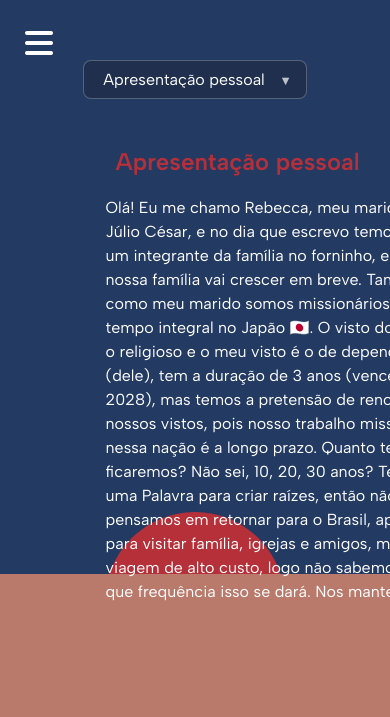
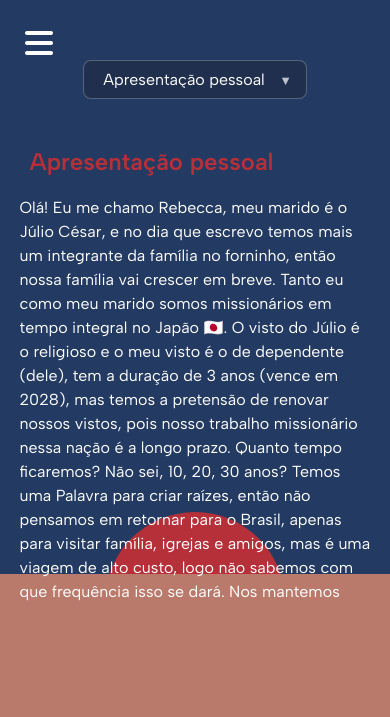
Before and after one commit to familiasegolin/familiasegolin.github.io, a plain HTML site: page sobre.html in a window 390 px wide. Shown: the top 717 px of the page. Drawn offline with Linux system fonts and the light colour scheme.

Commit message:
alinhamento sobre

```diff
--- a/sobre.css
+++ b/sobre.css
@@ -255,4 +255,9 @@ html, body {
   scrollbar-width: thin;      /* Firefox */
   scrollbar-color: rgba(255,255,255,0.2) transparent; /* Firefox */
 }
+/* ======== Área de conteúdo ======== */
+.conteudo-secao {
+  padding-left: 2%;
 }
+
+}
```
